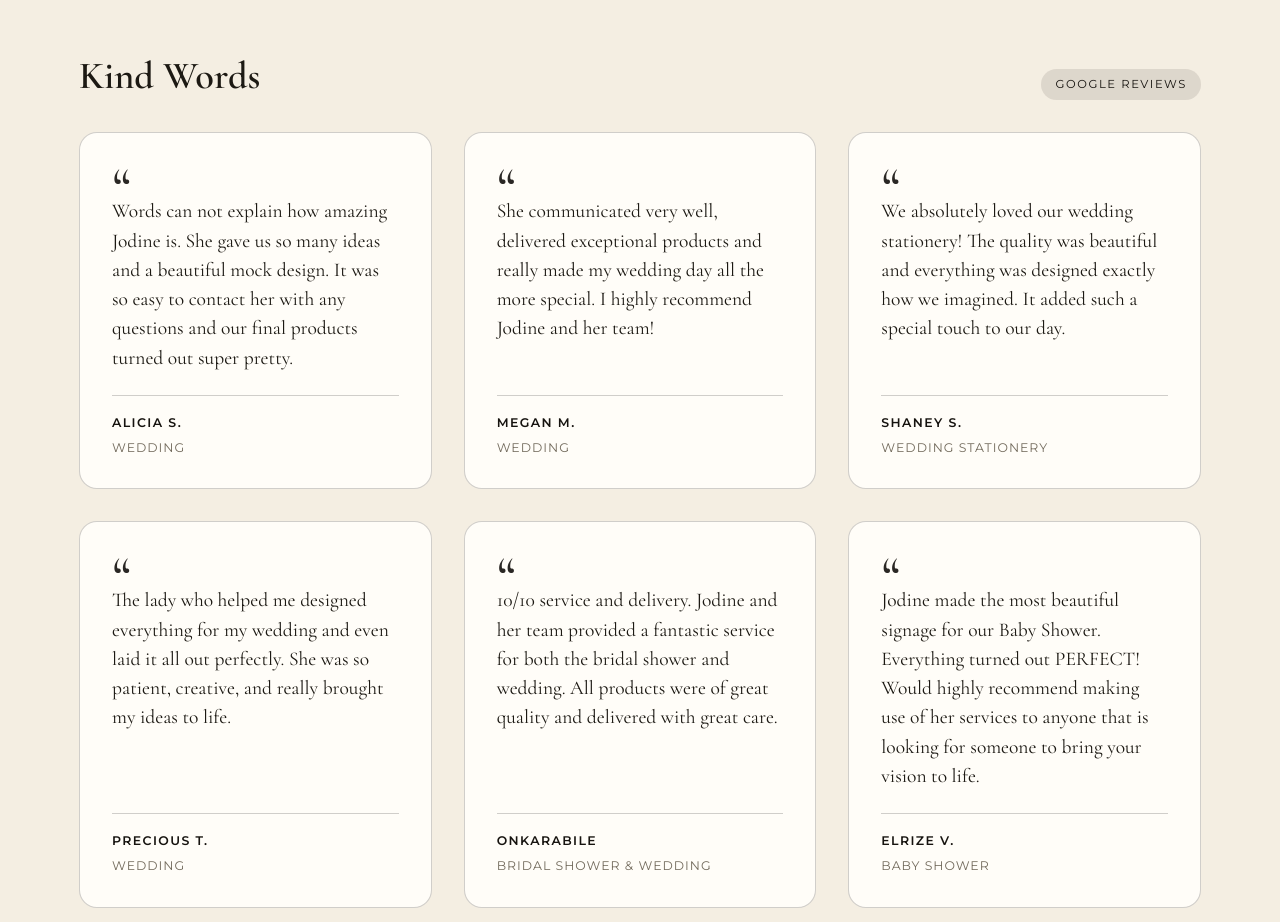
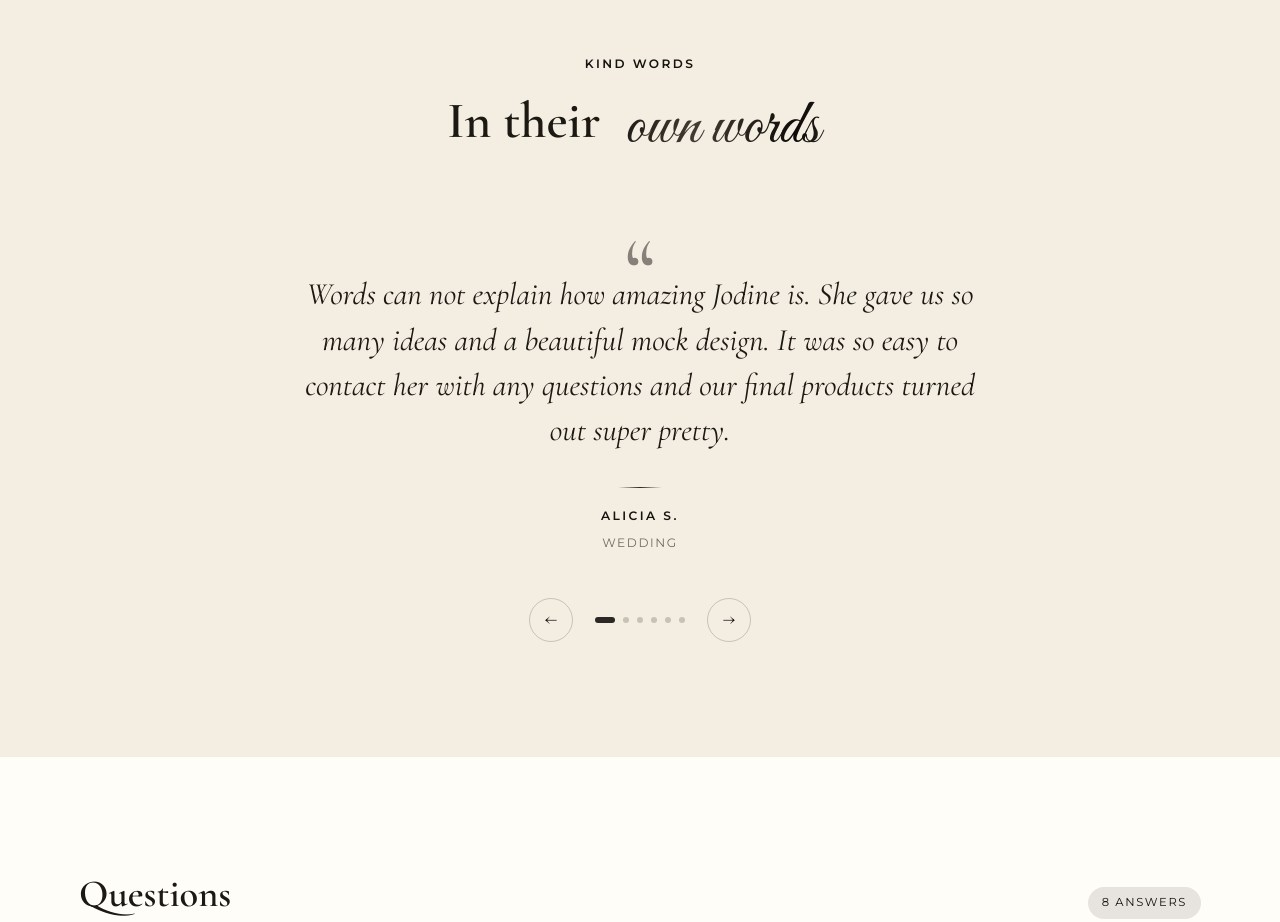
Before and after one commit to Paul-Dieter/SSC, a plain HTML site: page index.html in a window 1280 px wide. Shown: the part 2820-3742 px from the top of the page. Drawn offline with nearby package versions, Linux system fonts and the light colour scheme.

Commit message:
Redesign the reviews as a single editorial quote carousel

```diff
--- a/index.html
+++ b/index.html
@@ -467,49 +467,42 @@
      reviews of the business itself and can treat the markup as spam. -->
 <section id="reviews" class="section section--champagne">
     <div class="container">
-        <div class="shop-head fade-el">
-            <h2>Kind Words</h2>
-            <span class="rule" aria-hidden="true"></span>
-            <span class="count">Google reviews</span>
+        <div class="section-header fade-el">
+            <p class="eyebrow">Kind Words</p>
+            <h2>In their <span class="foil-script script-inline">own words</span></h2>
         </div>
-        <ul class="review-grid fade-el">
-            <li class="review-card">
-                <blockquote>
-                    <p>Words can not explain how amazing Jodine is. She gave us so many ideas and a beautiful mock design. It was so easy to contact her with any questions and our final products turned out super pretty.</p>
-                </blockquote>
+
+        <!-- One quote at a time. Scroll-snap does the swiping natively, so it
+             still works with script.js blocked; the arrows and dots are added
+             by script.js. -->
+        <div class="reviews fade-el">
+            <ul class="review-track">
+                <li class="review">
+                    <blockquote><p>Words can not explain how amazing Jodine is. She gave us so many ideas and a beautiful mock design. It was so easy to contact her with any questions and our final products turned out super pretty.</p></blockquote>
                     <p class="review-by">Alicia S. <span>Wedding</span></p>
                 </li>
-            <li class="review-card">
-                <blockquote>
-                    <p>She communicated very well, delivered exceptional products and really made my wedding day all the more special. I highly recommend Jodine and her team!</p>
-                </blockquote>
+                <li class="review">
+                    <blockquote><p>She communicated very well, delivered exceptional products and really made my wedding day all the more special. I highly recommend Jodine and her team!</p></blockquote>
                     <p class="review-by">Megan M. <span>Wedding</span></p>
                 </li>
-            <li class="review-card">
-                <blockquote>
-                    <p>We absolutely loved our wedding stationery! The quality was beautiful and everything was designed exactly how we imagined. It added such a special touch to our day.</p>
-                </blockquote>
+                <li class="review">
+                    <blockquote><p>We absolutely loved our wedding stationery! The quality was beautiful and everything was designed exactly how we imagined. It added such a special touch to our day.</p></blockquote>
                     <p class="review-by">Shaney S. <span>Wedding stationery</span></p>
                 </li>
-            <li class="review-card">
-                <blockquote>
-                    <p>The lady who helped me designed everything for my wedding and even laid it all out perfectly. She was so patient, creative, and really brought my ideas to life.</p>
-                </blockquote>
+                <li class="review">
+                    <blockquote><p>The lady who helped me designed everything for my wedding and even laid it all out perfectly. She was so patient, creative, and really brought my ideas to life.</p></blockquote>
                     <p class="review-by">Precious T. <span>Wedding</span></p>
                 </li>
-            <li class="review-card">
-                <blockquote>
-                    <p>10/10 service and delivery. Jodine and her team provided a fantastic service for both the bridal shower and wedding. All products were of great quality and delivered with great care.</p>
-                </blockquote>
+                <li class="review">
+                    <blockquote><p>10/10 service and delivery. Jodine and her team provided a fantastic service for both the bridal shower and wedding. All products were of great quality and delivered with great care.</p></blockquote>
                     <p class="review-by">Onkarabile <span>Bridal shower &amp; wedding</span></p>
                 </li>
-            <li class="review-card">
-                <blockquote>
-                    <p>Jodine made the most beautiful signage for our Baby Shower. Everything turned out PERFECT! Would highly recommend making use of her services to anyone that is looking for someone to bring your vision to life.</p>
-                </blockquote>
+                <li class="review">
+                    <blockquote><p>Jodine made the most beautiful signage for our Baby Shower. Everything turned out PERFECT! Would highly recommend making use of her services to anyone that is looking for someone to bring your vision to life.</p></blockquote>
                     <p class="review-by">Elrize V. <span>Baby shower</span></p>
                 </li>
             </ul>
+        </div>
     </div>
 </section>
 
--- a/script.js
+++ b/script.js
@@ -613,6 +613,73 @@
     syncTrust();
   }
 
+  /* ---------- Reviews: arrows and dots ----------
+     The track already swipes with scroll-snap; this adds the controls a mouse
+     needs. No autoplay, for the same reason as the trust strip. The arrows wrap
+     round from the last quote to the first. */
+  var reviewTrack = document.querySelector('.review-track');
+
+  if (reviewTrack) {
+    var reviewSlides = Array.prototype.slice.call(reviewTrack.children);
+    var reviewDots = [];
+
+    function reviewIndex() {
+      var i = Math.round(reviewTrack.scrollLeft / (reviewTrack.clientWidth || 1));
+      return Math.max(0, Math.min(reviewSlides.length - 1, i));
+    }
+
+    function showReview(i) {
+      var n = reviewSlides.length;
+      reviewTrack.scrollTo({
+        left: ((i % n) + n) % n * reviewTrack.clientWidth,
+        behavior: reduceMotion ? 'auto' : 'smooth'
+      });
+    }
+
+    function paintReviewDots() {
+      var active = reviewIndex();
+      reviewDots.forEach(function (dot, i) {
+        if (i === active) dot.setAttribute('aria-current', 'true');
+        else dot.removeAttribute('aria-current');
+      });
+    }
+
+    function reviewArrow(label, glyph, step) {
+      var b = document.createElement('button');
+      b.type = 'button';
+      b.className = 'review-arrow';
+      b.setAttribute('aria-label', label);
+      b.innerHTML = '<span aria-hidden="true">' + glyph + '</span>';
+      b.addEventListener('click', function () { showReview(reviewIndex() + step); });
+      return b;
+    }
+
+    var reviewNav = document.createElement('div');
+    reviewNav.className = 'review-nav';
+    var dotsWrap = document.createElement('div');
+    dotsWrap.className = 'review-dots';
+
+    reviewSlides.forEach(function (slide, i) {
+      var dot = document.createElement('button');
+      dot.type = 'button';
+      dot.className = 'review-dot';
+      var by = slide.querySelector('.review-by');
+      var name = by ? by.firstChild.textContent.trim() : 'Review ' + (i + 1);
+      dot.setAttribute('aria-label', 'Review from ' + name);
+      dot.addEventListener('click', function () { showReview(i); });
+      dotsWrap.appendChild(dot);
+      reviewDots.push(dot);
+    });
+
+    reviewNav.appendChild(reviewArrow('Previous review', '&larr;', -1));
+    reviewNav.appendChild(dotsWrap);
+    reviewNav.appendChild(reviewArrow('Next review', '&rarr;', 1));
+    reviewTrack.parentNode.appendChild(reviewNav);
+
+    reviewTrack.addEventListener('scroll', paintReviewDots, { passive: true });
+    paintReviewDots();
+  }
+
   /* ---------- Placeholder colour for selects ----------
      A <select> has no :placeholder-shown, so an empty one is marked by class.
      Re-synced after the form's reset() on a successful send. */
--- a/styles.css
+++ b/styles.css
@@ -2122,91 +2122,144 @@ a:hover .link-arrow i, .link-arrow:hover i { transform: translateX(6px); }
 }
 
 
-/* ---------- Reviews ---------- */
-.review-grid {
+/* ---------- Reviews ----------
+   Editorial rather than boxed: one large italic quote at a time, centred,
+   with the same eyebrow and script heading as the other sections. */
+.reviews {
+  max-width: 780px;
+  margin: 0 auto;
+}
+
+.review-track {
   list-style: none;
   margin: 0;
   padding: 0;
-  display: grid;
-  grid-template-columns: repeat(3, 1fr);
-  gap: clamp(20px, 2.5vw, 32px);
-}
-
-@media (max-width: 992px) {
-  .review-grid { grid-template-columns: repeat(2, 1fr); }
-}
-
-.review-card {
+  display: flex;
+  overflow-x: auto;
+  scroll-snap-type: x mandatory;
+  scroll-behavior: smooth;
+  -webkit-overflow-scrolling: touch;
+  scrollbar-width: none;
+}
+.review-track::-webkit-scrollbar { display: none; }
+
+/* Every slide is one track width, so script.js can page by clientWidth.
+   The tallest quote sets the height and the shorter ones sit centred in it,
+   so the arrows below never jump. */
+.review {
+  flex: 0 0 100%;
+  scroll-snap-align: center;
   display: flex;
   flex-direction: column;
-  padding: 38px 32px 30px;
-  background-color: var(--paper);
-  border: 1px solid var(--gold-soft);
-  border-radius: var(--radius-card);
-}
-
-.review-card blockquote {
-  flex: 1;
-  margin: 0 0 22px;
-}
-
-.review-card blockquote::before {
+  justify-content: center;
+  align-items: center;
+  text-align: center;
+  padding: 0 clamp(4px, 4vw, 48px);
+}
+
+.review blockquote { margin: 0; }
+
+.review blockquote::before {
   content: '\201C';
   display: block;
   font-family: var(--font-display);
-  font-size: 3.6rem;
-  line-height: 0.6;
-  height: 26px;
+  font-size: clamp(4.4rem, 8vw, 6rem);
+  line-height: 1;
+  height: 0.5em;
   color: var(--gold);
-}
-
-.review-card blockquote p {
+  opacity: 0.55;
+}
+
+.review blockquote p {
   font-family: var(--font-display);
-  font-size: 1.22rem;
-  line-height: 1.5;
+  font-style: italic;
+  font-weight: 400;
+  font-size: clamp(1.35rem, 2.5vw, 1.95rem);
+  line-height: 1.45;
   color: var(--ink);
+  margin: 0;
 }
 
 .review-by {
-  font-size: 0.78rem;
+  margin: clamp(24px, 3vw, 34px) 0 0;
+  font-size: 0.76rem;
   font-weight: 600;
-  letter-spacing: 1.4px;
+  letter-spacing: 2.4px;
   text-transform: uppercase;
   color: var(--gold-text);
-  margin: 0;
-  padding-top: 16px;
-  border-top: 1px solid var(--gold-soft);
+}
+
+/* a short engraved hairline between the quote and the name */
+.review-by::before {
+  content: '';
+  display: block;
+  width: 44px;
+  height: 1px;
+  margin: 0 auto 18px;
+  background: linear-gradient(90deg, transparent, var(--gold), transparent);
 }
 
 .review-by span {
   display: block;
-  margin-top: 4px;
+  margin-top: 6px;
   font-weight: 400;
-  letter-spacing: 1px;
+  letter-spacing: 1.6px;
   color: var(--muted);
 }
 
-
-/* Six stacked quotes is a long scroll on a phone. Swipe instead, with the
-   next card peeking in so it is obvious there is more. No script needed. */
-@media (max-width: 576px) {
-  .review-grid {
-    display: flex;
-    gap: 14px;
-    overflow-x: auto;
-    scroll-snap-type: x mandatory;
-    -webkit-overflow-scrolling: touch;
-    scrollbar-width: none;
-    margin: 0 -18px;
-    padding: 0 18px 4px;
-    scroll-padding: 0 18px;
-  }
-  .review-grid::-webkit-scrollbar { display: none; }
-  .review-card {
-    flex: 0 0 86%;
-    scroll-snap-align: start;
-    padding: 32px 26px 26px;
-  }
+/* arrows and dots, built by script.js */
+.review-nav {
+  display: flex;
+  align-items: center;
+  justify-content: center;
+  gap: 22px;
+  margin-top: clamp(30px, 4vw, 44px);
+}
+
+.review-arrow {
+  display: inline-flex;
+  align-items: center;
+  justify-content: center;
+  width: 44px;
+  height: 44px;
+  padding: 0;
+  border: 1px solid var(--gold-soft);
+  border-radius: 50%;
+  background: transparent;
+  color: var(--gold-text);
+  font-family: var(--font-display);
+  font-size: 1.2rem;
+  line-height: 1;
+  cursor: pointer;
+  transition: var(--transition);
+}
+.review-arrow:hover {
+  border-color: var(--gold);
+  background-color: var(--paper);
+}
+
+.review-dots {
+  display: flex;
+  gap: 8px;
+}
+
+.review-dot {
+  width: 6px;
+  height: 6px;
+  padding: 0;
+  border: 0;
+  border-radius: 999px;
+  background-color: var(--gold-soft);
+  cursor: pointer;
+  transition: width var(--transition), background-color var(--transition);
+}
+.review-dot[aria-current="true"] {
+  width: 20px;
+  background-color: var(--gold);
+}
+
+@media (prefers-reduced-motion: reduce) {
+  .review-track { scroll-behavior: auto; }
 }
 
 
```
Lines whose indentation alone changed are shown as unchanged.
